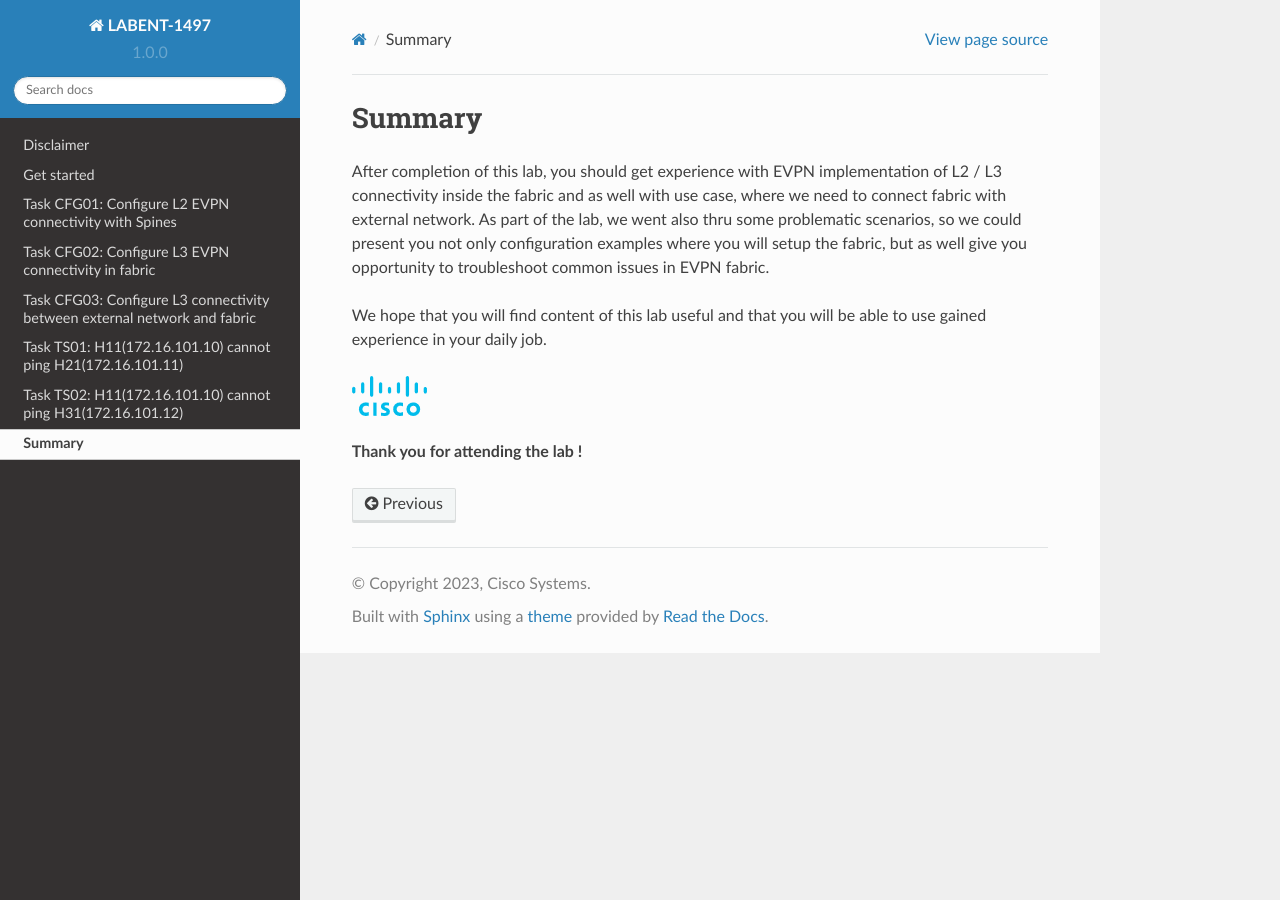
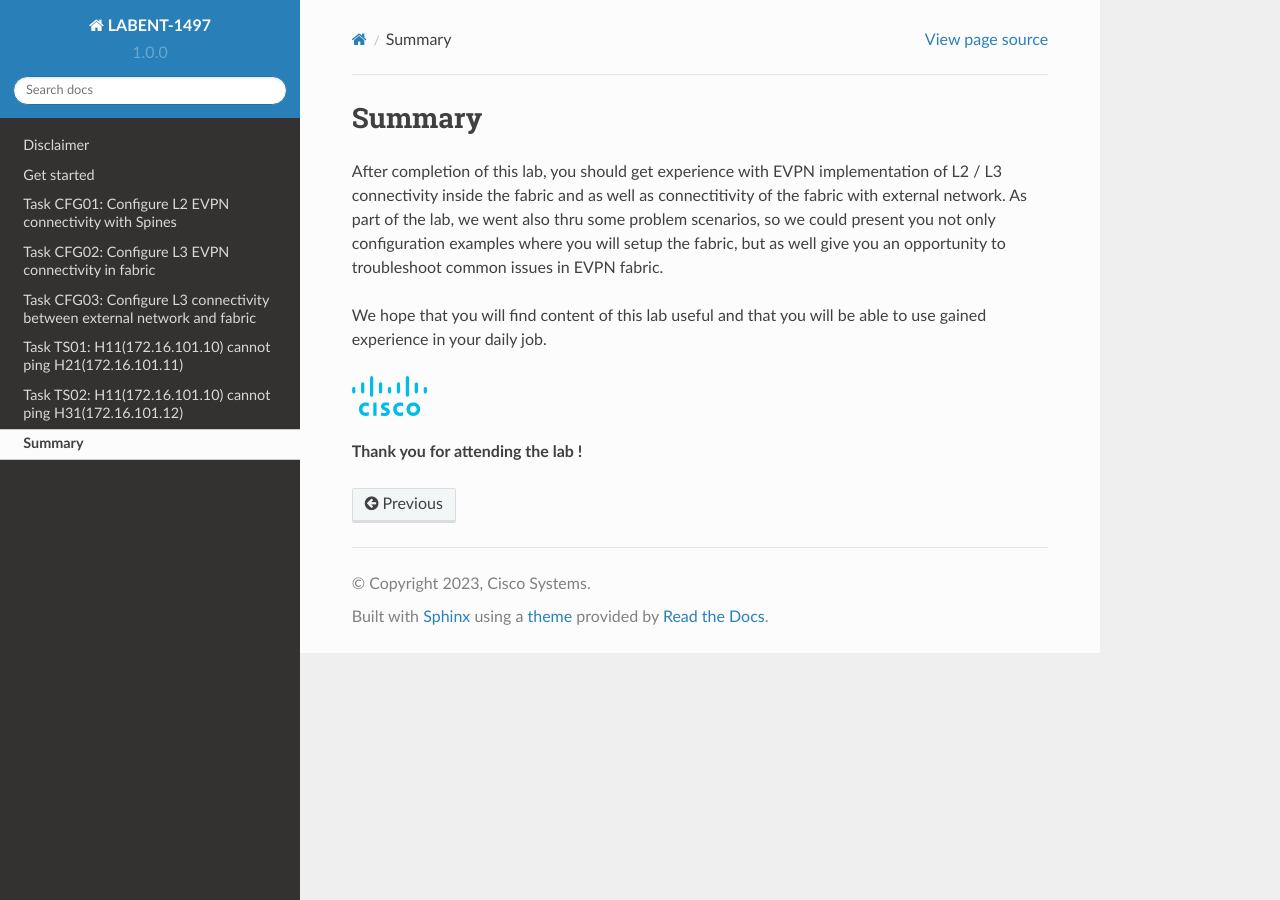
Before and after one commit to dvishchu/labent-1497, a Sphinx documentation site: the page built from docs/source/summary.rst, in a window 1280 px wide. Built offline with Sphinx 7.4.7 and the Read the Docs theme 2.0.0, drawn with Linux system fonts in a browser that asks for light colours.

Commit message:
Update summary.rst

```diff
--- a/docs/source/summary.rst
+++ b/docs/source/summary.rst
@@ -1,7 +1,7 @@
 Summary
 =======
 
-After completion of this lab, you should get experience with EVPN implementation of L2 / L3 connectivity inside the fabric and as well with use case, where we need to connect fabric with external network. As part of the lab, we went also thru some problematic scenarios, so we could present you not only configuration examples where you will setup the fabric, but as well give you opportunity to troubleshoot common issues in EVPN fabric.
+After completion of this lab, you should get experience with EVPN implementation of L2 / L3 connectivity inside the fabric and as well as connectitivity of the fabric with external network. As part of the lab, we went also thru some problem scenarios, so we could present you not only configuration examples where you will setup the fabric, but as well give you an opportunity to troubleshoot common issues in EVPN fabric.
 
 We hope that you will find content of this lab useful and that you will be able to use gained experience in your daily job.
 
```
